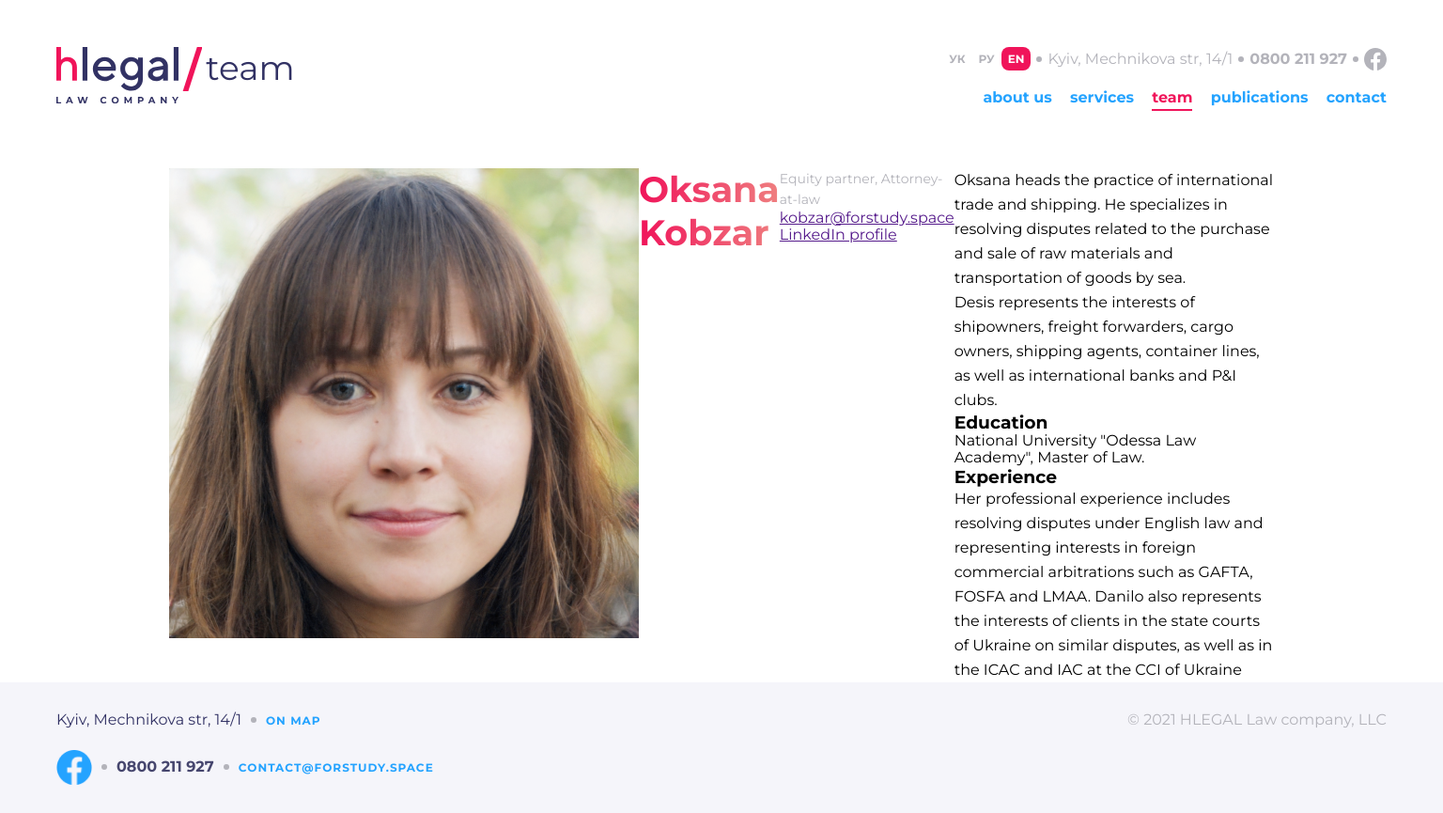
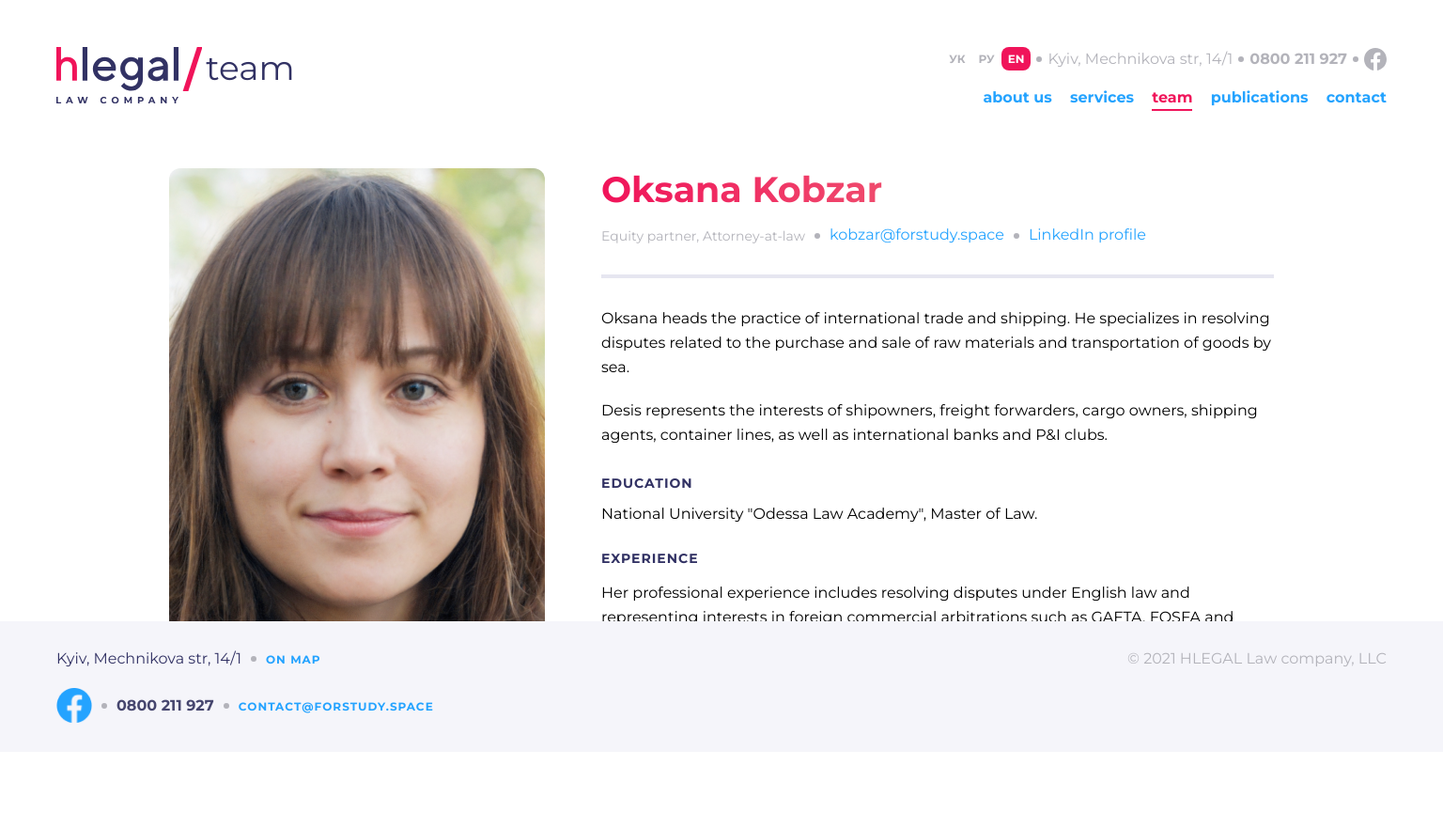
Before and after one commit to Nixi4m/Hillel-Homework14, a plain HTML site: page pages/team-card.html in a window 1536 px wide. Shown: the whole page at 94% size. After the commit the page ends 800 px from the top, so only its background shows below. Drawn offline with Linux system fonts and the light colour scheme.

Commit message:
team-card WIP

```diff
--- a/pages/team-card.html
+++ b/pages/team-card.html
@@ -96,27 +96,34 @@
         <section>
             <div class="additional-wrapper">
                 <div class="team-card-blocks">
-                    <div class="team-card-block">
-                        <div>
+                    <div class="team-card-photo-block">
                         <img src="../assets/image/team5.png" alt="">
                     </div>
+                    <div class="team-card-content-block">
+                        <div class="team-card-block">
+                            <div class="team-card-photo">
+                                <img src="../assets/image/team5.png" alt="">
+                            </div>
+                            <div class="team-card-contact-block">
                                 <h2 class="main-title">
                                     Oksana Kobzar
                                 </h2>
-                        <div>
+                                <div class="team-card-contact-info">
                                     <p class="author-rank">
                                         Equity partner, Attorney-at-law
                                     </p>
-                            <a href="" class="team-card-contact">
+                                    <a href="" class="team-card-contacts">
                                         kobzar@forstudy.space
                                     </a>
-                            <a href="" class="team-card-contact">
+                                    <a href="" class="team-card-contacts">
                                         LinkedIn profile
                                     </a>
                                 </div>
                             </div>
+                        </div>
+                        <div class="team-card-about-block">
                             <div>
-                        <p class="article-text">
+                                <p class="article-text article-text-gap">
                                     Oksana heads the practice of international trade and shipping. He specializes
                                     in resolving disputes related to the purchase and sale of raw materials and
                                     transportation of goods by sea.
@@ -125,8 +132,9 @@
                                     Desis represents the interests of shipowners, freight forwarders, cargo owners,
                                     shipping agents, container lines, as well as international banks and P&I clubs.
                                 </p>
+                            </div>
                             <div>
-                            <h3>
+                                <h3 class="team-card-sub-title">
                                     Education
                                 </h3>
                                 <p>
@@ -134,7 +142,7 @@
                                 </p>
                             </div>
                             <div>
-                            <h3>
+                                <h3 class="team-card-sub-title">
                                     Experience
                                 </h3>
                                 <p class="article-text">
@@ -147,9 +155,10 @@
                         </div>
                     </div>
                 </div>
+            </div>
         </section>
     </main>
-    <footer>
+    <footer class="footer-position-alt">
         <section class="footer">
             <h2 class="hidden-title">Hidden</h2>
             <div class="wrapper">
--- a/sass/_footer.scss
+++ b/sass/_footer.scss
@@ -138,3 +138,11 @@
         width: 100%;
     }
 }
+
+@media (min-width: 1440px) {
+    .footer-position-alt {
+        position: fixed;
+        bottom: 0;
+        width: 100%;
+    }
+}
--- a/sass/_publication-article.scss
+++ b/sass/_publication-article.scss
@@ -42,7 +42,7 @@
     color: #000000;
 }
 
-.public-article-text-gap {
+.article-text-gap {
     margin-bottom: 20px;
 }
 
--- a/sass/_publications.scss
+++ b/sass/_publications.scss
@@ -128,8 +128,8 @@
     }
 }
 
-@media (min-width: 1920px) {
-    .publications {
-        margin-top: 60px;
-    }
-}
+// @media (min-width: 1920px) {
+//     .publications {
+//         margin-top: 60px;
+//     }
+// }
--- a/sass/_team-card.scss
+++ b/sass/_team-card.scss
@@ -1,9 +1,14 @@
 .team-card-blocks {
     display: flex;
+    flex-direction: column;
+    margin-top: 30px;
+    margin-bottom: 30px;
 }
 
 .team-card-block {
     display: flex;
+    flex-direction: column;
+    gap: 30px;
 }
 
 .team-card-contacts {
@@ -12,3 +17,110 @@
     color: #24A3FF;
     text-decoration: none;
 }
+
+.team-card-sub-title {
+    font-weight: 700;
+    font-size: 14px;
+    line-height: 17px;
+    letter-spacing: 1px;
+    text-transform: uppercase;
+    color: #323264;
+    margin-bottom: 15px;
+}
+
+.team-card-contact-block {
+    display: flex;
+    gap: 15px;
+    flex-direction: column;
+}
+
+.team-card-contact-info {
+    display: flex;
+    gap: 10px;
+    flex-direction: column;
+}
+
+.team-card-about-block {
+    display: flex;
+    flex-direction: column;
+    gap: 30px;
+    margin-top: 30px;
+    padding-top: 30px;
+    border-top: 4px solid #E6E6F0;;
+}
+
+.team-card-photo img {
+    object-fit: cover;
+    height: 375px;
+    width: 100%;
+    border-radius: 12px;
+}
+
+.team-card-photo-block {
+    display: none;
+}
+
+@media (min-width: 768px) {
+    .team-card-blocks {
+        margin-top: 0px;
+        margin-bottom: 60px;
+    }
+
+    .team-card-block {
+        flex-direction: row ;
+        align-items: center;
+        gap: 30px;
+    }
+}
+
+@media (min-width: 1024px) {
+    .team-card-blocks {
+        flex-direction: row;
+        gap: 60px;
+    }
+
+    .team-card-photo {
+        display: none;
+    }
+
+    .team-card-photo-block {
+        display: block;
+    }
+
+    .team-card-photo-block img {
+        object-fit: cover;
+        height: 375px;
+        width: 300px;
+        border-radius: 12px;
+    }
+}
+
+@media (min-width: 1440px) {
+    .team-card-photo-block img {
+        height: 500px;
+        width: 400px;
+    }
+
+    .team-card-contact-info {
+        flex-direction: row;
+        gap: 0px;
+    }
+
+    .team-card-contacts {
+        position: relative;
+        padding-left: 26px;
+    }
+
+    .team-card-contacts:before {
+        content: "";
+        background-color: #B3B3BA;
+        width: 6px;
+        height: 6px;
+        position: absolute;
+        top: 50%;
+        left: 0;
+        transform: translateY(-50%);
+        margin-left: 10px;
+        border-radius: 50%;
+    }
+}
```
Also changed, not shown: pages/publication-article.html (+2 -2 lines), assets/css/style.css, 1 other file. Lines whose indentation alone changed are shown as unchanged.
